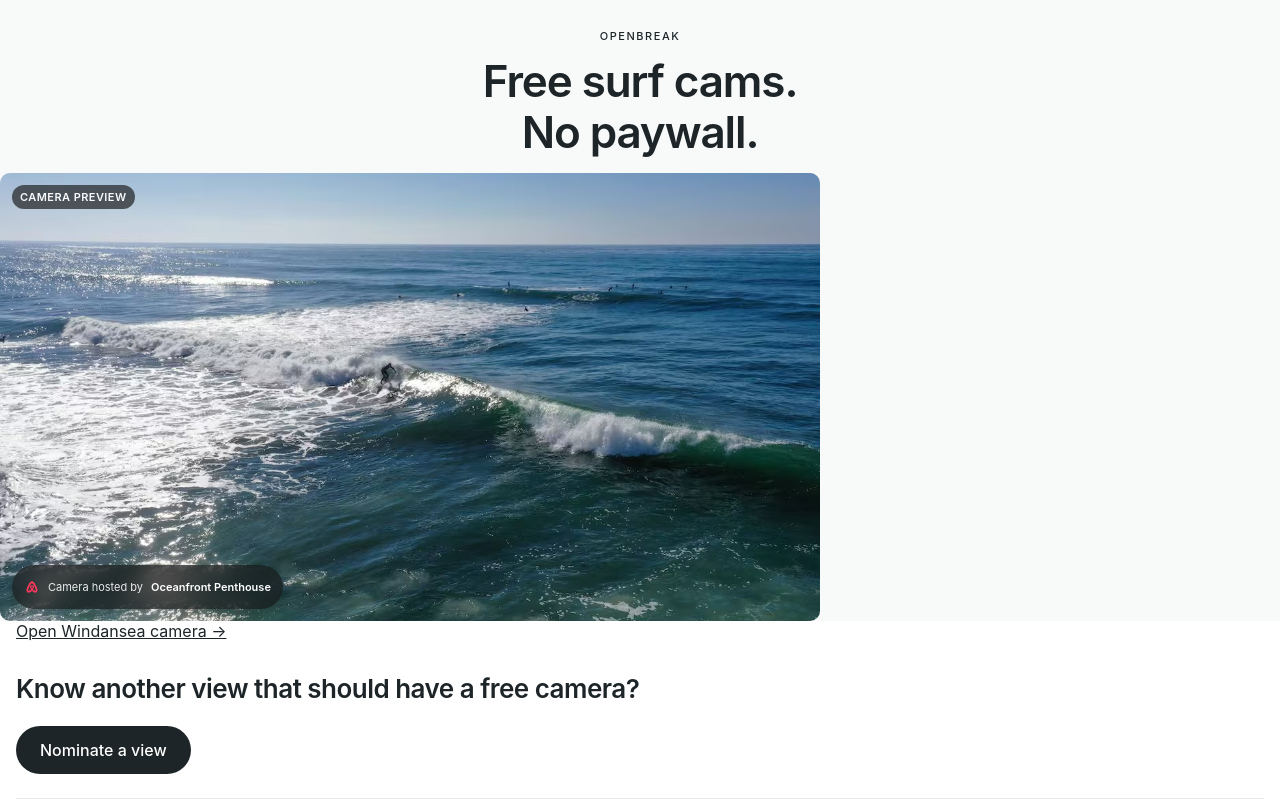
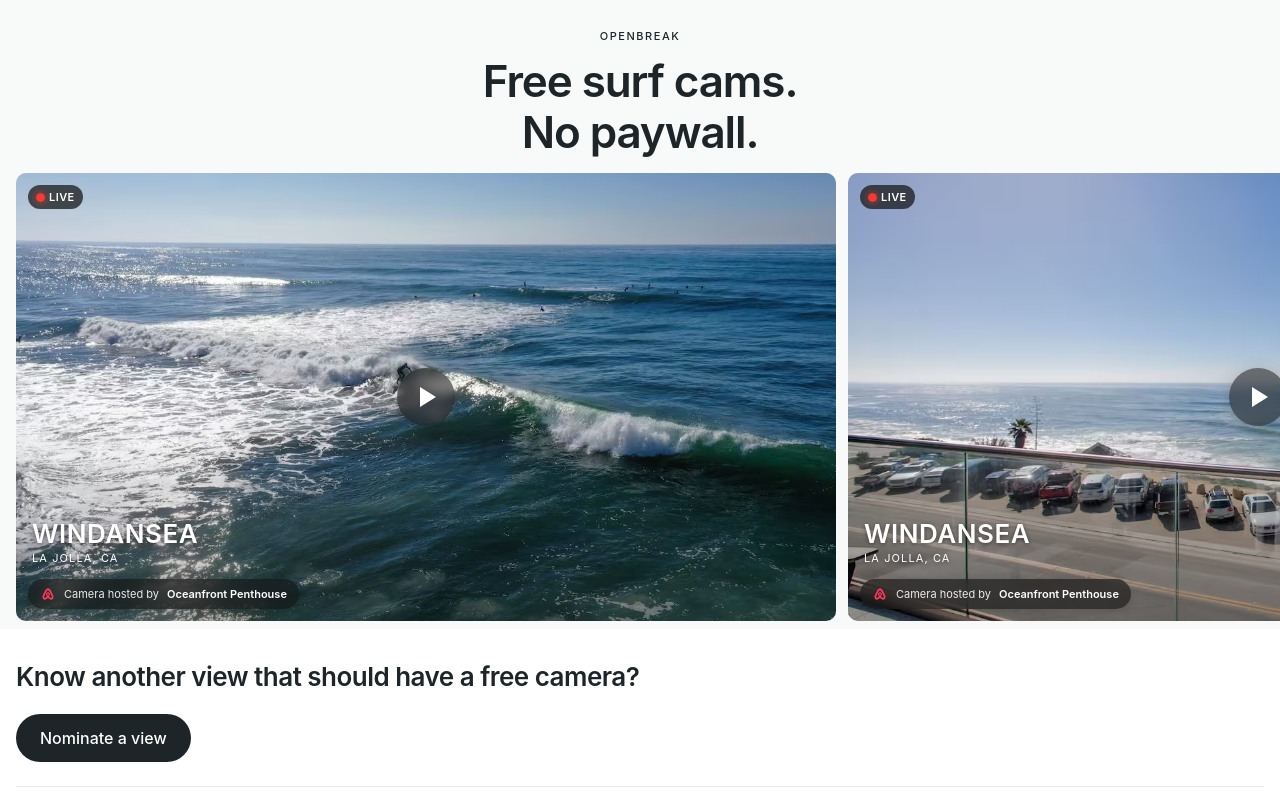
Before and after one commit to ryan-devenish/openbreak, a React (Vite) app: page / in a window 1280 px wide. Shown: the top 800 px of the page. Built offline with nearby package versions, Linux system fonts and the light colour scheme.

Commit message:
Restore homepage camera entry interaction

```diff
--- a/src/App.tsx
+++ b/src/App.tsx
@@ -14,7 +14,6 @@ function HomePage() {
   const [sheet, setSheet] = useState<SheetView>(null);
   const [nominations, setNominations] = useState<Nomination[]>([]);
   const [hostLocation, setHostLocation] = useState<{ lat: number; lng: number } | undefined>();
-  const windansea = getBreakBySlug('windansea')!;
 
   const handleNominate = (nomination: Nomination) => {
     setNominations((prev) => [...prev, nomination]);
@@ -32,11 +31,10 @@ function HomePage() {
         <h1>Free surf cams.<br />No paywall.</h1>
       </header>
 
-      <CameraHero surfBreak={windansea} />
+      <CameraHero />
 
       <div className="page-content">
         <div className="info-band" />
-        <a className="break-entry" href="/break/windansea">Open Windansea camera →</a>
         <NetworkGrowth onAction={setSheet} />
 
         <footer>
```
